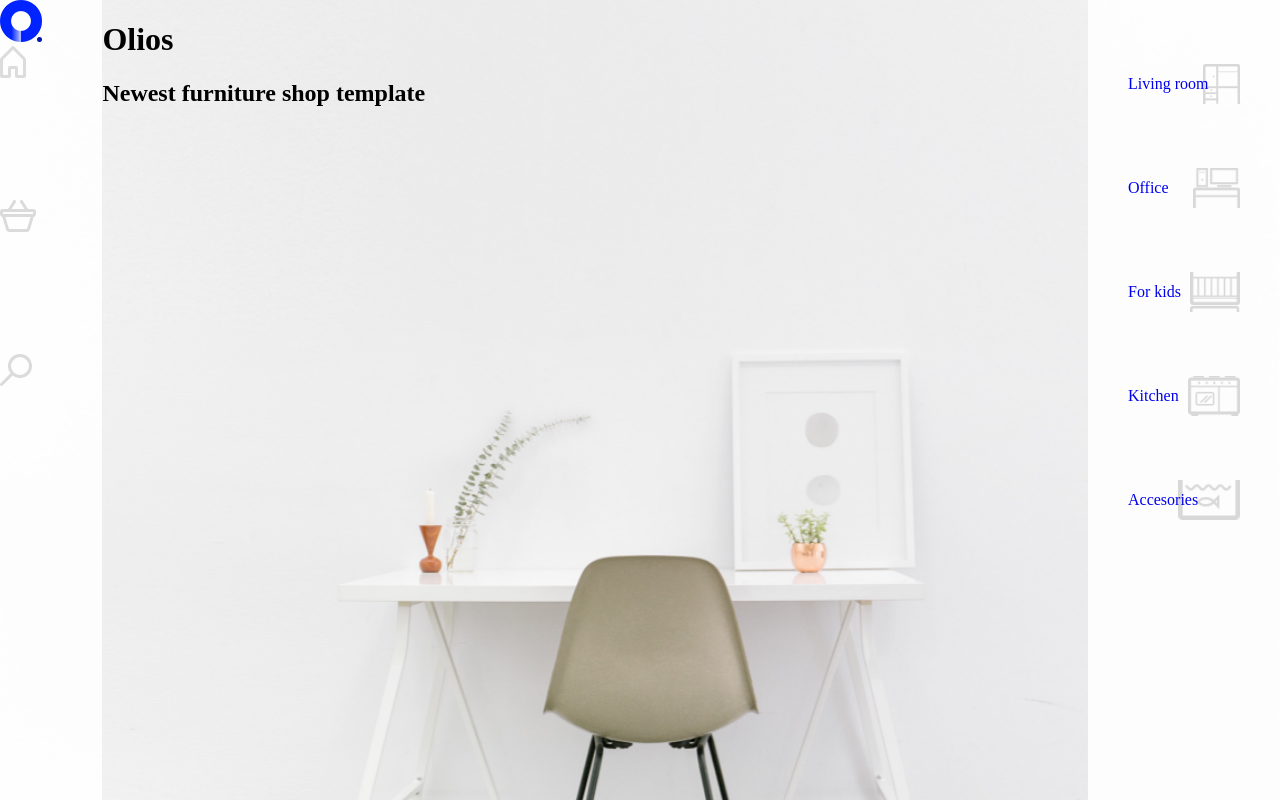
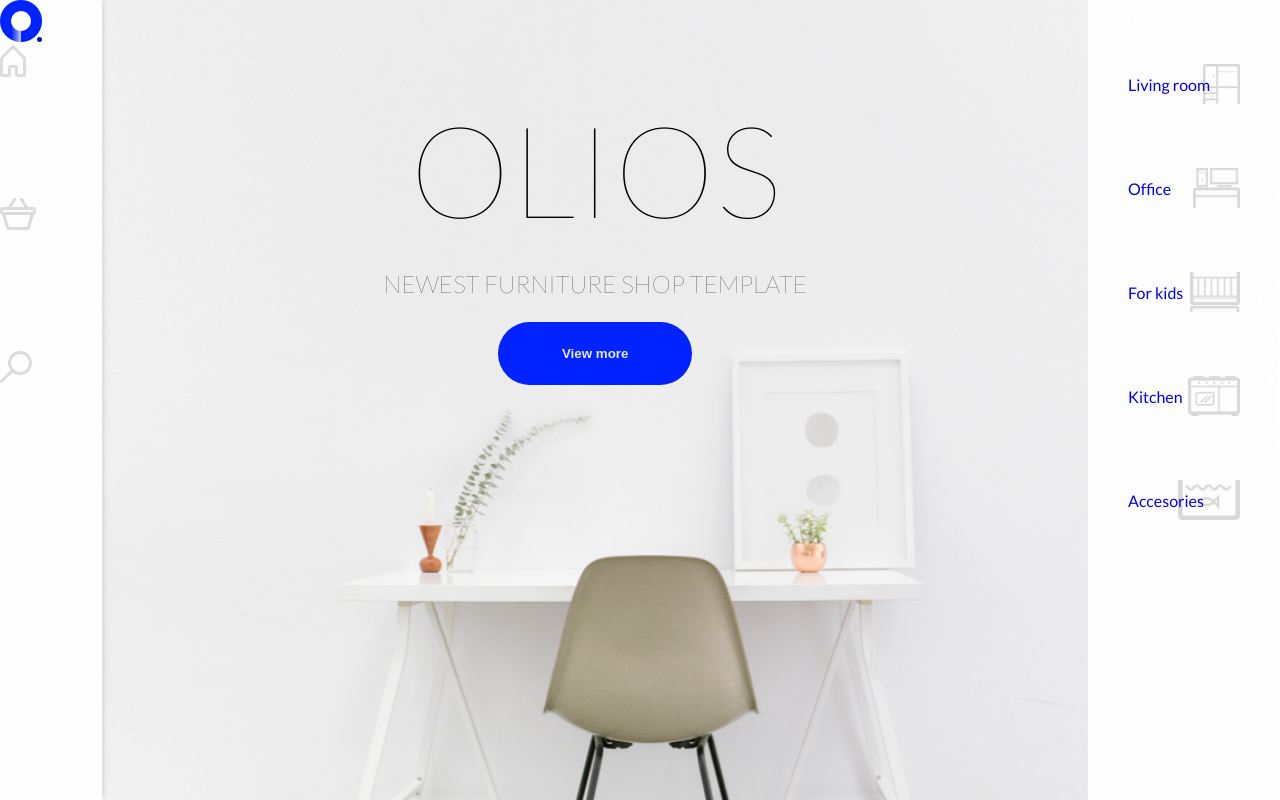
Before and after one commit to rafalpyska/ollios, a Vue app: page /#/ in a window 1280 px wide. Built offline with nearby package versions, Linux system fonts and the light colour scheme.

Commit message:
Change name of Categories component to CategoriesMenu, add Search component file and boilerplate inside, add button and styles in Home Component and App

```diff
--- a/index.html
+++ b/index.html
@@ -4,6 +4,7 @@
     <meta charset="utf-8">
     <meta name="viewport" content="width=device-width,initial-scale=1.0">
     <title>Olios - Newest furniture shop template</title>
+    <link href="https://fonts.googleapis.com/css?family=Lato:100,300,400,700" rel="stylesheet">
   </head>
   <body>
       <div id="app"></div>
--- a/src/App.vue
+++ b/src/App.vue
@@ -1,6 +1,6 @@
 <template>
   <div id="app" v-cloak>
-    <router-view/>
+    <!-- <router-view/> -->
 
     <div class="container">
       <header class="header">
@@ -8,12 +8,12 @@
       </header>
       <main class="main">
         <home>
-          <h1 slot="title">Olios</h1>
-          <h2 slot="text">Newest furniture shop template</h2>
+          <h1 class="title" slot="title">Olios</h1>
+          <h2 class="text" slot="text">Newest furniture shop template</h2>
         </home>
       </main>
       <aside class="aside">
-        <categories />
+        <CategoriesMenu />
       </aside>
     </div>
   </div>
@@ -23,7 +23,7 @@
 
   import Navigation from "./components/Navigation";
   import Home from "./components/Home";
-  import Categories from "./components/Categories";
+  import CategoriesMenu from "./components/CategoriesMenu";
 
   export default {
     name: 'App',
@@ -34,13 +34,14 @@
     components: {
       Navigation,
       Home,
-      Categories
+      CategoriesMenu
     }
   };
 </script>
 
 <style>
   body {
+    font-family: 'Lato', sans-serif;
     margin: 0;
     padding: 0;
   }
@@ -63,10 +64,26 @@
     flex: 0 0 8%;
     flex-direction: column;
     background-color: rgba(255, 255, 255, .9);
+    box-shadow: 4px 0 5px -2px rgb(0, 0, 0, .1);
   }
   .main {
     flex: 1;
+    text-align: center;
+    text-transform: uppercase;
   }
+
+  .title,
+  .text {
+    font-weight: 100;
+    margin: 0;
+    padding: .75rem;
+  }
+
+  .title {
+    margin-top: 5rem;
+    font-size: 8rem;
+  }
+
   .aside {
     display: flex;
     width: 15%;
--- a/src/components/Home.vue
+++ b/src/components/Home.vue
@@ -1,8 +1,9 @@
 <template lang="html">
 
-  <div class="">
+  <div class="content">
     <slot name="title"></slot>
     <slot name="text"></slot>
+    <button>View more</button>
   </div>
 
 </template>
@@ -13,5 +14,15 @@
   };
 </script>
 
-<style lang="css">
+<style scoped lang="css">
+
+button {
+  border: none;
+  color: rgba(255, 255, 255, .9);
+  background-color: rgba(0, 35, 255, 1);
+  padding: 1.5rem 4rem;
+  border-radius: 2rem;
+  margin-top: .75rem;
+  font-weight: 700;
+}
 </style>
```
Also changed, not shown: src/router/index.js (+5 -5 lines), src/components/CategoriesMenu.vue (renamed from src/components/Categories.vue), 1 other file (tests, documents, lock files or other folders).
